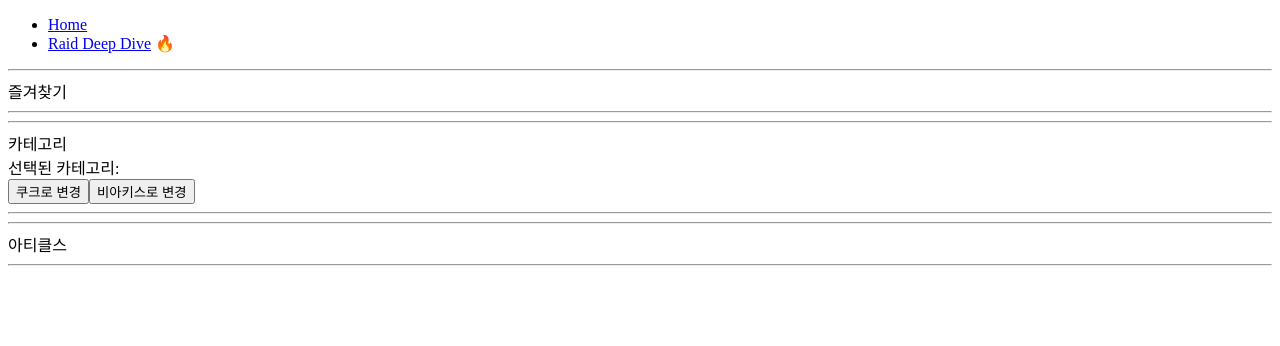
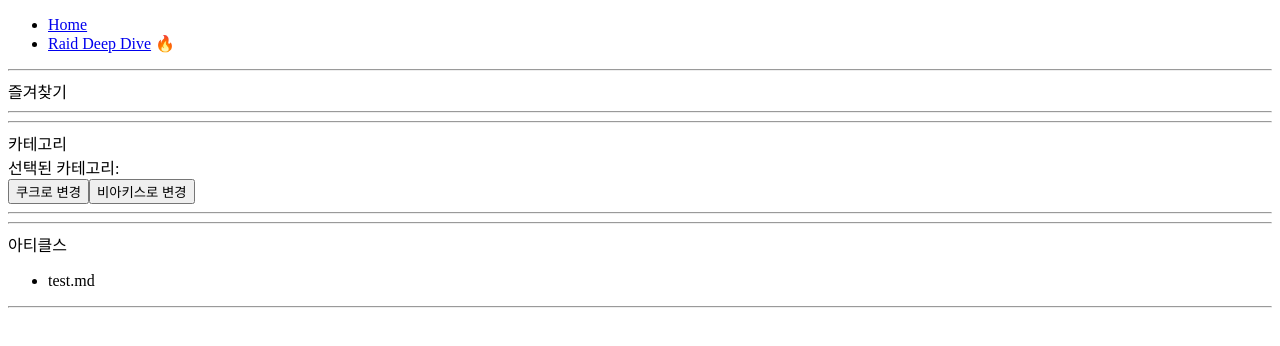
Before and after one commit to loadeepdive/loadeepdive.github.io, a Next.js app in the folder loadeepdive/: page /raiddeepdive in a window 1280 px wide. Shown: the top 346 px of the page. Built offline with nearby package versions, Linux system fonts and the light colour scheme.

Commit message:
articles read folder system ver0.1

```diff
--- a/loadeepdive/src/app/components/navigation/navigation.tsx
+++ b/loadeepdive/src/app/components/navigation/navigation.tsx
@@ -3,7 +3,7 @@ import Link from "next/link";
 import { usePathname } from "next/navigation";
 export default function Navigation(){
     const path = usePathname();
-    console.log(path)
+    // console.log(path)
     return (
     <nav>
         <ul>
--- a/loadeepdive/src/app/components/raiddeepdive/articles.tsx
+++ b/loadeepdive/src/app/components/raiddeepdive/articles.tsx
@@ -1,8 +1,27 @@
-export default function Articles() {
+import fs from 'fs/promises';
+
+export default async function Articles({pathName}:{pathName:string}) {
+    // 폴더 읽어오기
+    const folderPath = pathName == 'raiddeepdive'?'./documents/raid':''; // 경로 설정
+    let articleArray: string[] = [];
+    try {
+      articleArray = await fs.readdir(folderPath);
+    } catch (err) {
+      console.error('폴더 읽기 실패:', err);
+    }
+
+    // return
     return (
       <div>
         <hr />
         <div>아티클스</div>
+        <ul>
+        {articleArray.length > 0 ? (
+          articleArray.map((article) => <li key={article}>{article}</li>)
+        ) : (
+          <li>죄송합니다. 글을 찾지 못했습니다</li>
+        )}
+      </ul>
         <hr />
       </div>
     );
--- a/loadeepdive/src/app/raiddeepdive/page.tsx
+++ b/loadeepdive/src/app/raiddeepdive/page.tsx
@@ -7,7 +7,7 @@ export default function raiddeepdivePage(){
         <div>
             <Bookmark></Bookmark>
             <Categoty></Categoty>
-            <Articles></Articles>
+            <Articles pathName="raiddeepdive"></Articles>
         </div>
     )
 }
```
Also changed, not shown: loadeepdive/documents/raid/test.md (added, +15 -0 lines).
